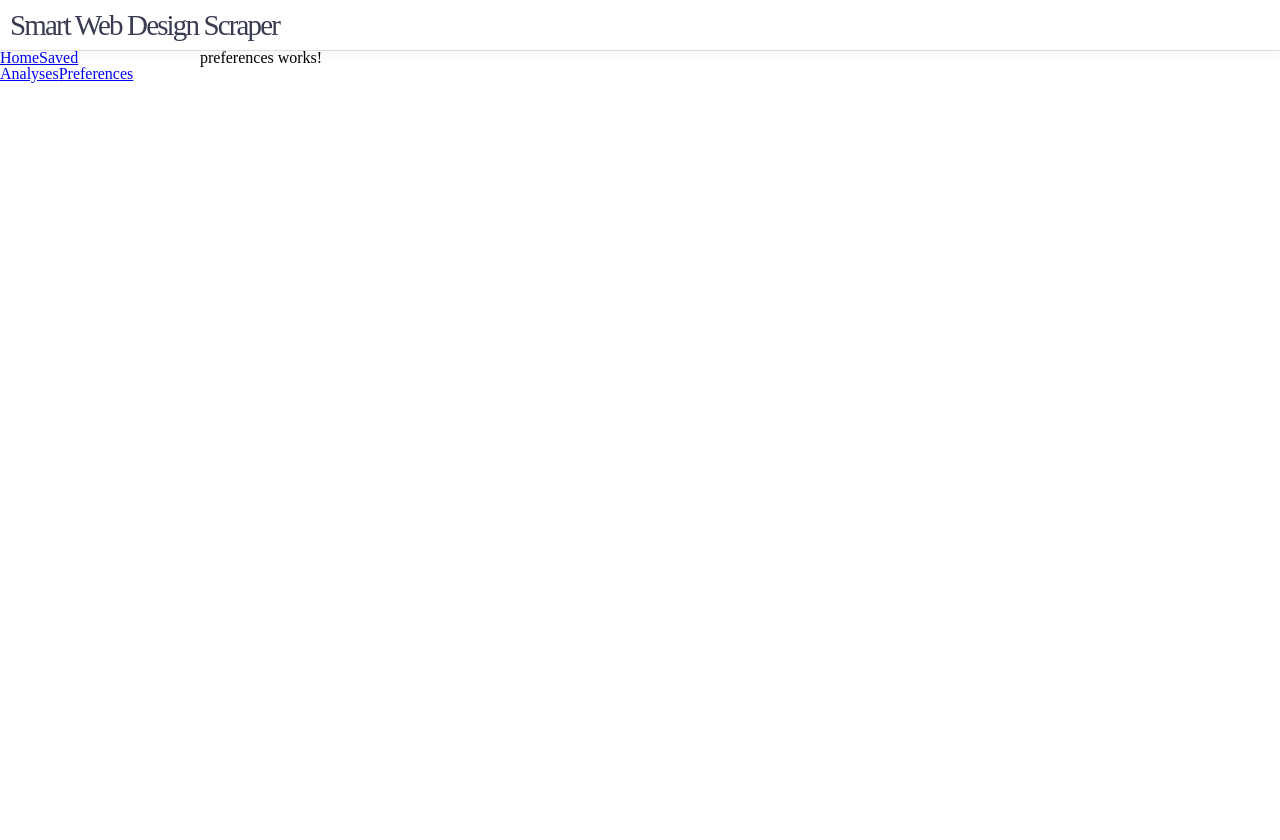
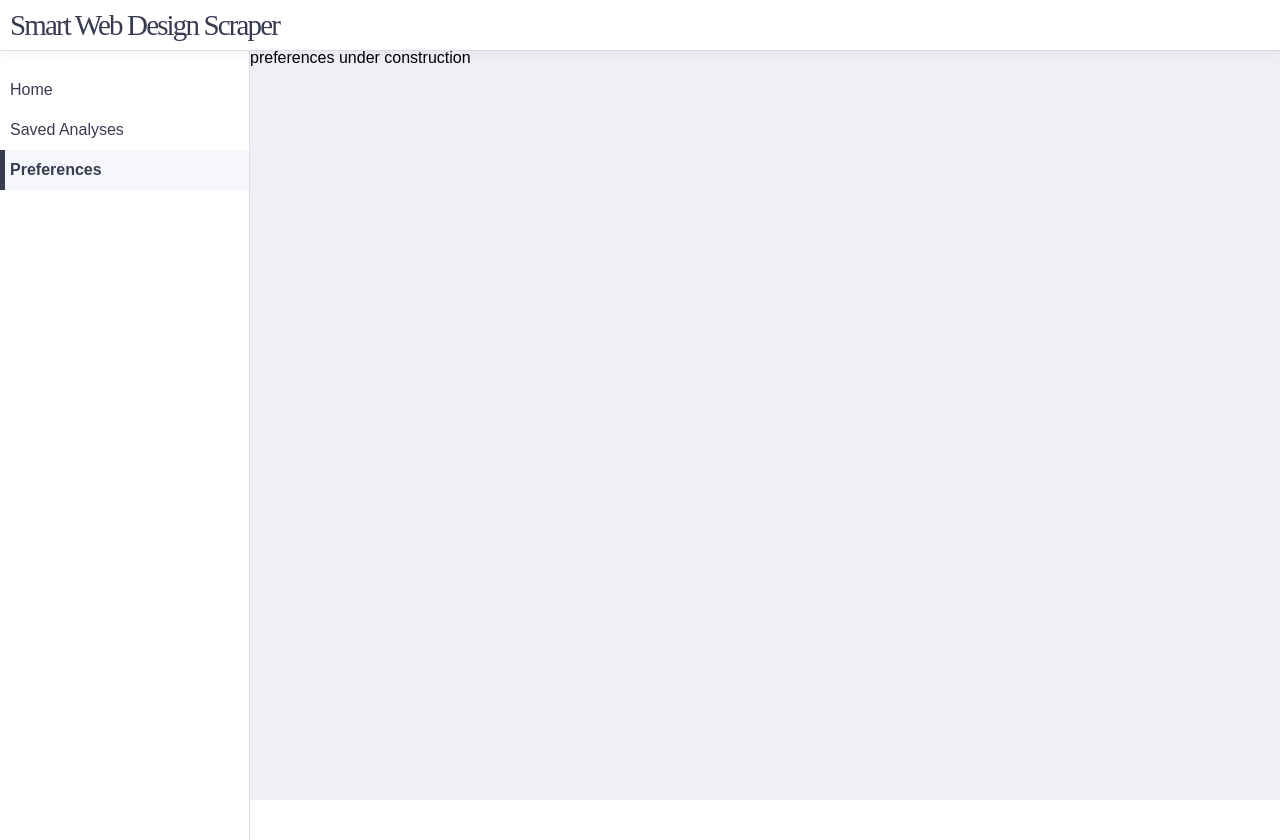
Before and after one commit to echamudi/smart-web-design-scraper-gp, an Angular app in the folder client/: page /preferences in a window 1280 px wide. Before the commit the page ends 800 px from the top, so only its background shows below. Built offline with nearby package versions, Linux system fonts and the light colour scheme.

Commit message:
Update app component structure

```diff
--- a/client/src/app/analysis-result/analysis-result.component.html
+++ b/client/src/app/analysis-result/analysis-result.component.html
@@ -1 +1 @@
-<p>analysis-result works!</p>
+<p>analysis-result under construction</p>
--- a/client/src/app/app-routing.module.ts
+++ b/client/src/app/app-routing.module.ts
@@ -7,7 +7,7 @@ import { AnalysisResultComponent } from './analysis-result/analysis-result.compo
 import { PreferencesComponent } from './preferences/preferences.component';
 
 const routes: Routes = [
-  { path: '', component: HomeComponent },
+  { path: 'home', component: HomeComponent },
   { path: 'analysis-result', component: AnalysisResultComponent },
   { path: 'saved-analyses', component: SavedAnalysesComponent },
   { path: 'preferences', component: PreferencesComponent },
--- a/client/src/app/app.component.html
+++ b/client/src/app/app.component.html
@@ -5,10 +5,10 @@
         </div>
     </div>
     <div class="container__area-sidebar">
-        <div class="">
-            <a routerLink="/" routerLinkActive="active">Home</a>
-            <a routerLink="/saved-analyses" routerLinkActive="active">Saved Analyses</a>
-            <a routerLink="/preferences" routerLinkActive="active">Preferences</a>
+        <div class="sidebar">
+            <div class="sidebar__item" routerLink="/home" routerLinkActive="sidebar__item_active">Home</div>
+            <div class="sidebar__item" routerLink="/saved-analyses" routerLinkActive="sidebar__item_active">Saved Analyses</div>
+            <div class="sidebar__item" routerLink="/preferences" routerLinkActive="sidebar__item_active">Preferences</div>
         </div>
     </div>
     <div class="container__area-content">
--- a/client/src/app/preferences/preferences.component.html
+++ b/client/src/app/preferences/preferences.component.html
@@ -1 +1 @@
-<p>preferences works!</p>
+<p>preferences under construction</p>
--- a/client/src/app/saved-analyses/saved-analyses.component.html
+++ b/client/src/app/saved-analyses/saved-analyses.component.html
@@ -1 +1 @@
-<p>saved-analyses works!</p>
+<p>saved-analyses under construction</p>
--- a/client/src/styles.scss
+++ b/client/src/styles.scss
@@ -132,13 +132,17 @@ table {
 
 // Styles
 
+body {
+  font-family: sans-serif;
+}
+
 .container {
   display: grid;
   position: absolute;
   grid-template-areas:
     "navbar navbar"
     "sidebar content";
-  grid-template-columns: 200px 1fr;
+  grid-template-columns: 250px 1fr;
   grid-template-rows: 50px 1fr;
   width: 100%;
   height: 100%;
@@ -149,9 +153,11 @@ table {
 
   &__area-navbar {
     grid-area: navbar;
+    z-index: 10;
   }
 
   &__area-content {
+    background: #EEF0F6;
     position: relative;
     grid-area: content;
     overflow-y: scroll;
@@ -173,6 +179,27 @@ table {
 
 .sidebar {
   background: #FFFFFF;
+  height: 100%;
   border-right: solid 1px #DADCE9;
-  box-shadow: 0 6px 10px 0 rgba(0,0,0,0.03);
+  box-shadow: 0 6px 10px 0 rgba(0, 0, 0, 0.03);
+  display: flex;
+  flex-direction: column;
+  padding: 20px 0;
+
+  &__item {
+    height: 40px;
+    line-height: 40px;
+    user-select: none;
+    color: #393C51;
+    outline: none;
+    padding: 0 10px;
+
+    &_active {
+      background: #F6F7FC;
+      color: #393C51;
+      font-weight: bold;
+      padding-left: 5px;
+      border-left: 5px solid #393C51;
+    }
+  }
 }
```
